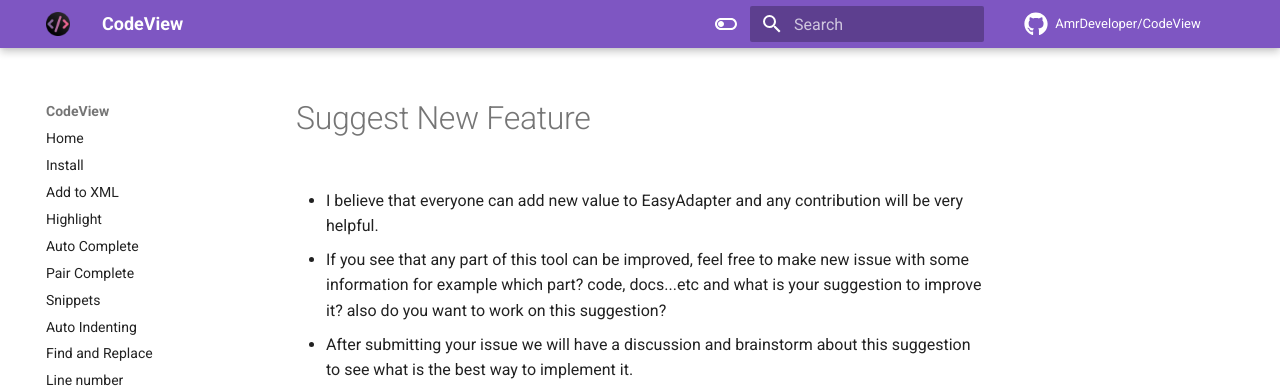
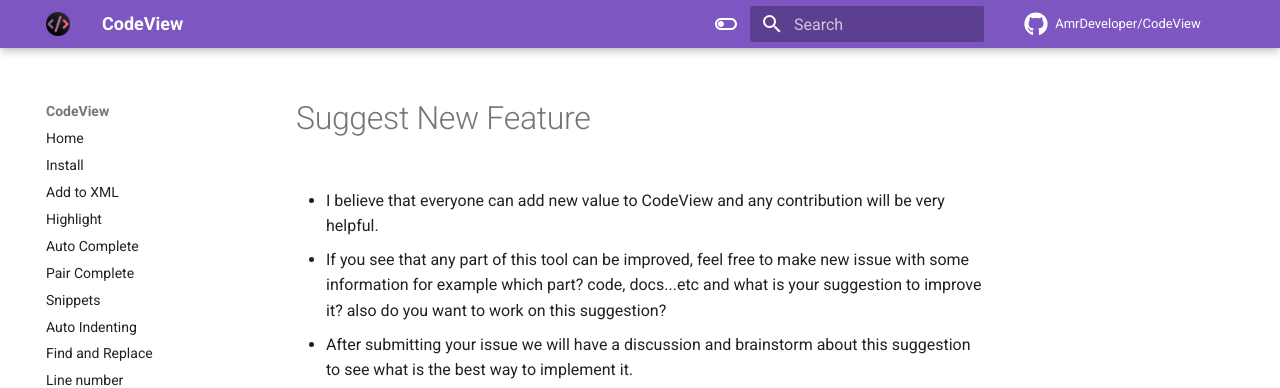
Before and after one commit to AmrDeveloper/CodeView, an MkDocs documentation site: the page built from docs/contribution/suggestion.md, in a window 1280 px wide. Shown: the top 388 px of the page. Built offline with MkDocs 1.6.1 and Material for MkDocs 9.7.7, drawn with Linux system fonts in a browser that asks for light colours; nearby versions of some CDN libraries; comment, search, counter and statistics services are not loaded.

Commit message:
Update name in suggestion.md file

```diff
--- a/docs/contribution/suggestion.md
+++ b/docs/contribution/suggestion.md
@@ -1,6 +1,6 @@
 # Suggest New Feature
 
-- I believe that everyone can add new value to EasyAdapter and any contribution will be very helpful.
+- I believe that everyone can add new value to CodeView and any contribution will be very helpful.
 
 - If you see that any part of this tool can be improved, feel free to make new issue with some information for example which part? code, docs...etc and
 what is your suggestion to improve it? also do you want to work on this suggestion?
```
